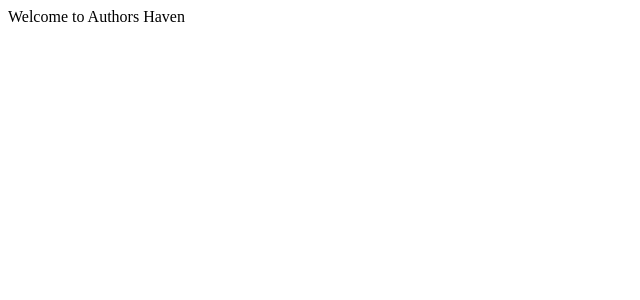
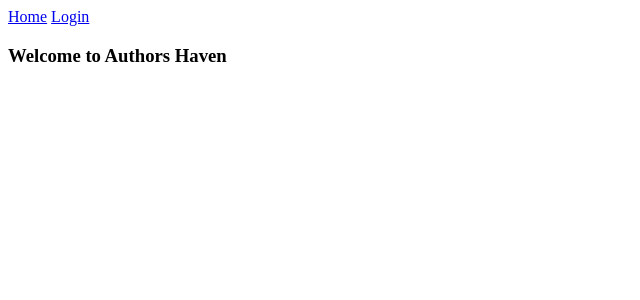
Before and after one commit to andela/ah-frontend-iroquois, a React (Create React App) app: page / in a window 1280 px wide. Shown: the top 300 px of the page, without its empty margins (0-640 px from the left). Built offline with nearby package versions, Linux system fonts and the light colour scheme.

Commit message:
chore(react-router): Setup react router version 4
     - install and configure the router
     - create dummy route for login
     - create the root page to test the configuration
     - create a components and views file structure

    [Finishes #160845489]

```diff
--- a/package.json
+++ b/package.json
@@ -8,8 +8,9 @@
     "react": "^16.5.2",
     "react-dom": "^16.5.2",
     "react-redux": "^5.0.7",
-    "react-scripts": "1.1.5",
-    "redux": "^4.0.0"
+    "redux": "^4.0.0",
+    "react-router-dom": "^4.3.1",
+    "react-scripts": "1.1.5"
   },
   "scripts": {
     "start": "react-scripts start",
--- a/src/App.js
+++ b/src/App.js
@@ -1,13 +1,21 @@
-import React, { Component } from 'react';
+import React from 'react';
+import { BrowserRouter as Router, Route, Switch} from 'react-router-dom';
+import Home from './views/Home';
+import Login from './views/Login';
+import Navigation from './views/Navigation';
 
 
-class App extends Component {
+const App = () => {
+    return (
+        <Router>
+            <div>
+            <Navigation />
+            <Switch>
+                <Route path='/' component={Home} exact />
+                <Route path='/login' component={Login} />
+            </Switch>
+            </div>
+        </Router>);
+};
 
-    render() {
-        return (
-            <div>Welcome to Authors Haven</div>
-
-    );
-    }
-}
 export default App;
--- a/src/index.js
+++ b/src/index.js
@@ -2,8 +2,7 @@ import React from 'react';
 import ReactDOM from 'react-dom';
 import './redux-js/index';
 import {store} from "./redux-js/stores/index";
-import App from "./App";
-
+import App from './App';
 ReactDOM.render(
      <provider store={store}>
          <App />
--- /dev/null
+++ b/src/views/Home.js
@@ -0,0 +1,7 @@
+import React from 'react';
+
+const Home = () => {
+    return (<h3>Welcome to Authors Haven</h3>);
+};
+
+export default Home;
--- /dev/null
+++ b/src/views/Login.js
@@ -0,0 +1,7 @@
+import React from 'react';
+
+const Login = () => {
+    return (<h3>You are on login Page.</h3>);
+};
+
+export default Login;
--- /dev/null
+++ b/src/views/Navigation.js
@@ -0,0 +1,13 @@
+import React from 'react';
+import {NavLink} from 'react-router-dom';
+
+const Navigation = () => {
+    return (
+        <div>
+            <NavLink to='/'>Home</NavLink>&nbsp;
+            <NavLink to='/login'>Login</NavLink>
+        </div>
+    );
+};
+
+export default Navigation;
```
Also changed, not shown: .travis.yml, 1 other file (tests, documents, lock files or other folders).
